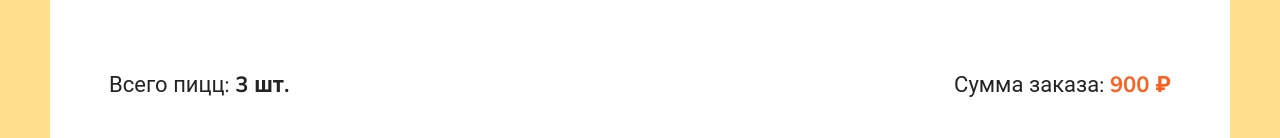
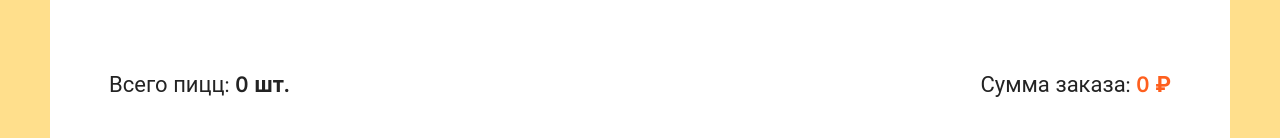
Before and after one commit to NikDoe/pizza, a React (Create React App) app: page /cart in a window 1280 px wide. Shown: the part 305-443 px from the top of the page. Built offline with nearby package versions, Linux system fonts and the light colour scheme.

Commit message:
refactor(pizza): refactor order details

```diff
--- a/src/components/CartBlock/CartBottom.jsx
+++ b/src/components/CartBlock/CartBottom.jsx
@@ -1,16 +1,19 @@
 import { Link } from 'react-router-dom';
+import { useSelector } from 'react-redux';
 
 export default function CartBottom() {
+	const { cartItems, totalPrice } = useSelector(state => state.cart);
+
 	return (
 		<div className="cart__bottom">
 			<div className="cart__bottom-details">
 				<span className="details-quantity">
 					{' '}
-					Всего пицц: <b>3 шт.</b>{' '}
+					Всего пицц: <b>{cartItems.length} шт.</b>{' '}
 				</span>
 				<span>
 					{' '}
-					Сумма заказа: <b>900 ₽</b>{' '}
+					Сумма заказа: <b>{totalPrice} ₽</b>{' '}
 				</span>
 			</div>
 			<div className="cart__bottom-buttons">
```
